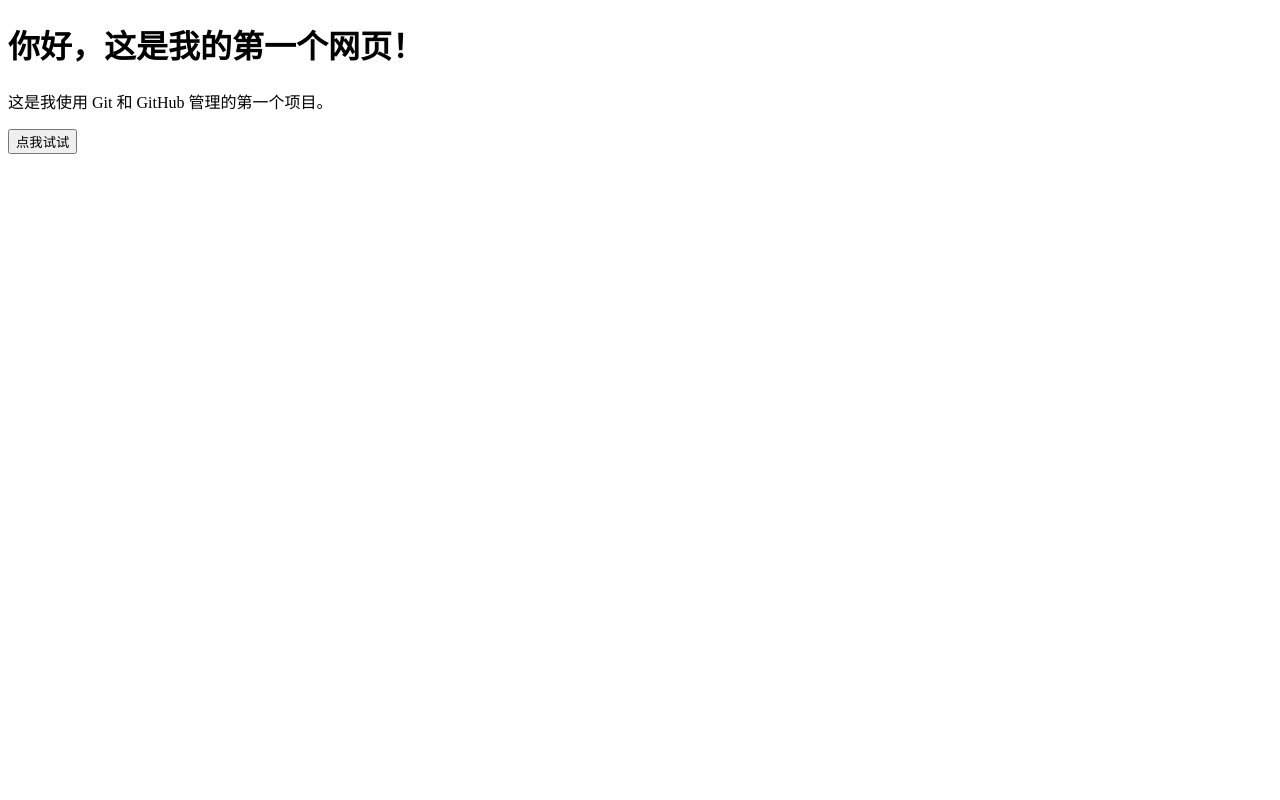
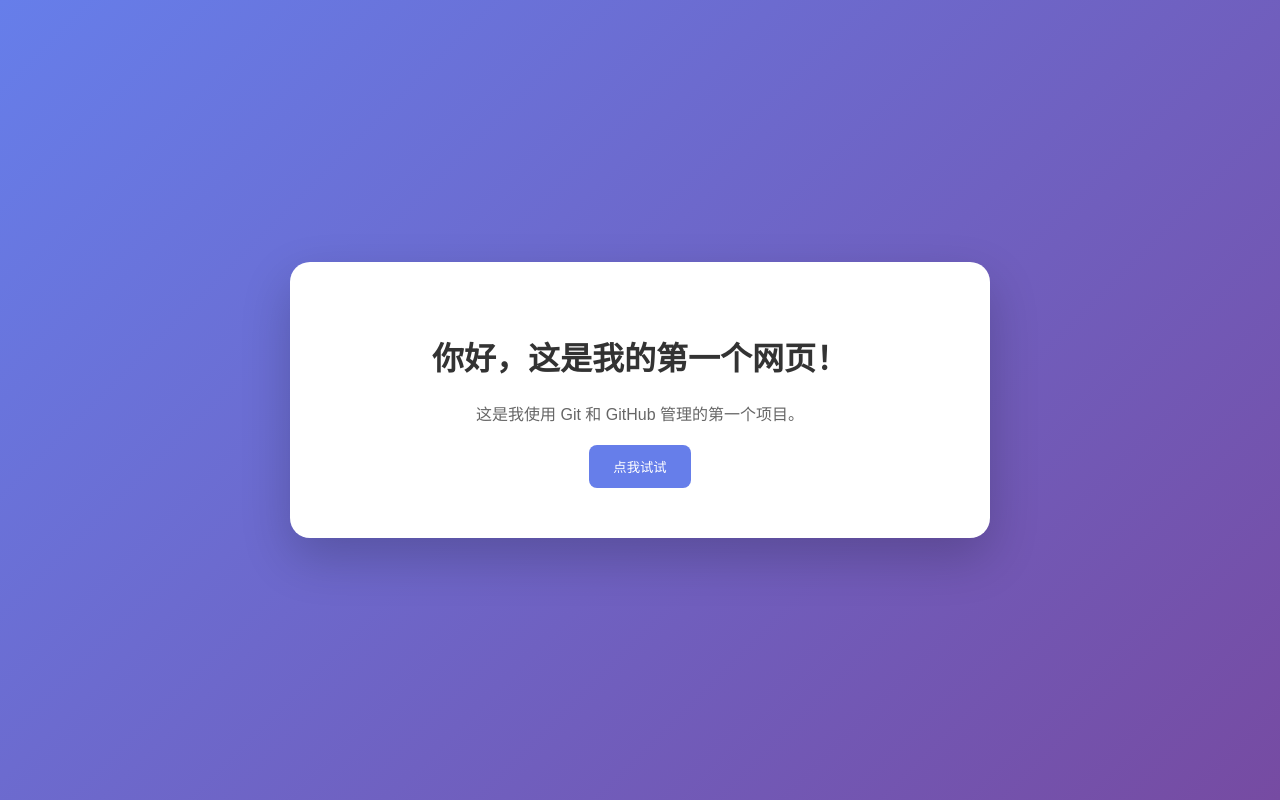
Before and after one commit to liuzhiliu888-afk/zzk, a plain HTML site: page index.html in a window 1280 px wide. Drawn offline with Linux system fonts and the light colour scheme.

Commit message:
美化网页样式

```diff
--- a/index.html
+++ b/index.html
@@ -4,12 +4,57 @@
     <meta charset="UTF-8">
     <meta name="viewport" content="width=device-width, initial-scale=1.0">
     <title>我的第一个项目</title>
+
+    <style>
+        body {
+            margin: 0;
+            min-height: 100vh;
+            display: grid;
+            place-items: center;
+            font-family: "Microsoft YaHei", sans-serif;
+            background: linear-gradient(135deg, #667eea, #764ba2);
+        }
+
+        .card {
+            width: min(600px, 80%);
+            padding: 50px;
+            text-align: center;
+            background: white;
+            border-radius: 20px;
+            box-shadow: 0 20px 50px rgba(0, 0, 0, 0.2);
+        }
+
+        h1 {
+            color: #333;
+        }
+
+        p {
+            color: #666;
+            line-height: 1.8;
+        }
+
+        button {
+            padding: 12px 24px;
+            color: white;
+            background: #667eea;
+            border: 0;
+            border-radius: 8px;
+            cursor: pointer;
+        }
+
+        button:hover {
+            background: #764ba2;
+        }
+    </style>
 </head>
+
 <body>
-    <h1>你好，这是我的第一个网页！</h1>
-    <p>这是我使用 Git 和 GitHub 管理的第一个项目。</p>
-    <button onclick="alert('GitHub 学习之旅开始了！')">
-        点我试试
-    </button>
+    <main class="card">
+        <h1>你好，这是我的第一个网页！</h1>
+        <p>这是我使用 Git 和 GitHub 管理的第一个项目。</p>
+        <button onclick="alert('GitHub 学习之旅开始了！')">
+            点我试试
+        </button>
+    </main>
 </body>
 </html>
```
